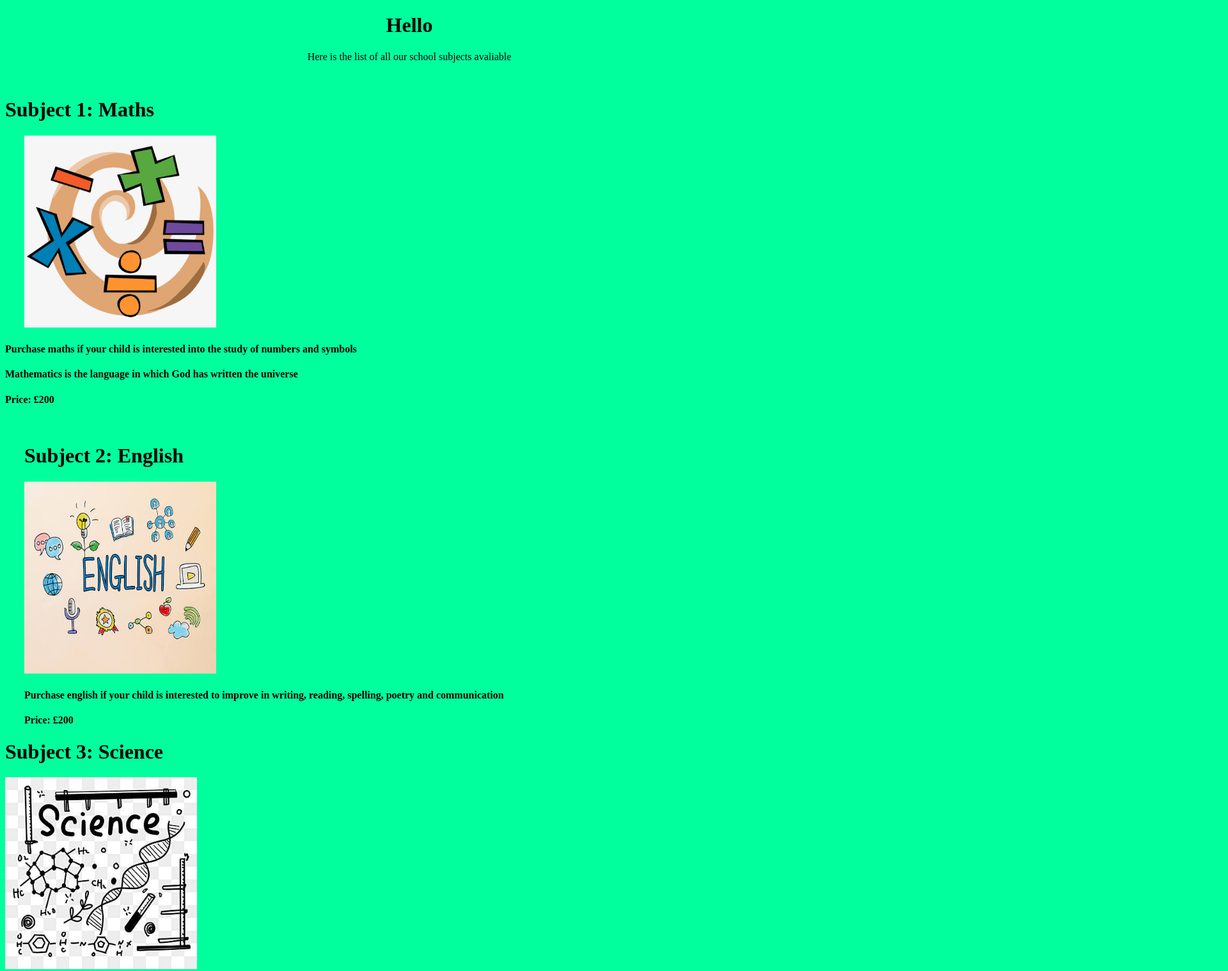
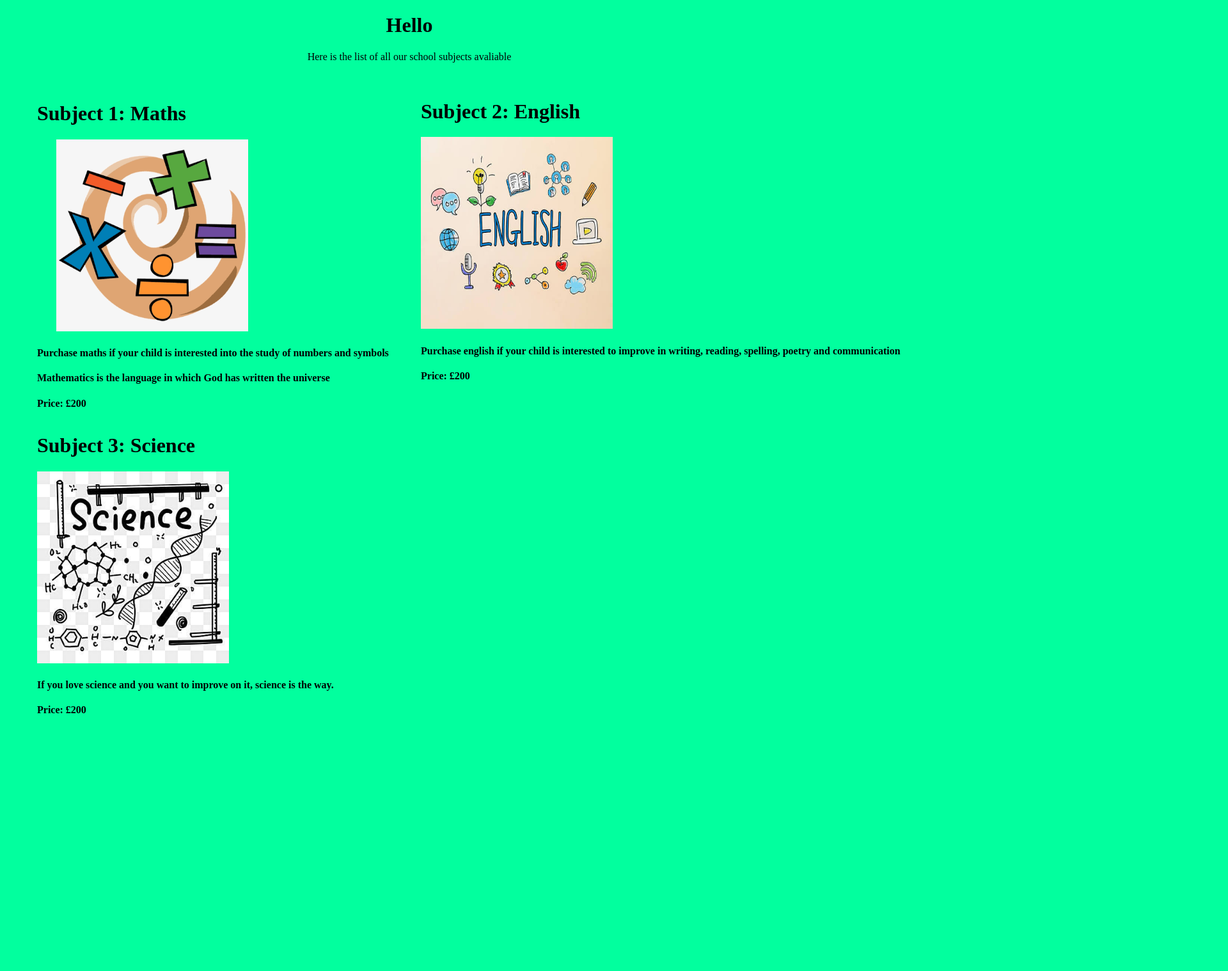
Before and after one commit to Coolts81/Frontend-work, a plain HTML site: page index.html in a window 1280 px wide. Shown: the top 1518 px of the page at 64% size, 1920 px wide, since content can reach past the window. Drawn offline with nearby package versions, Linux system fonts and the light colour scheme.

Commit message:
Edit change frontend 1

```diff
--- a/index.html
+++ b/index.html
@@ -13,13 +13,14 @@
 <center>
 <p>{{ message2 }}</p>
 </center>
-<br>
+
+<div class = "Subject1">
     <h1>{{ Subject1 }}</h1>
     <img class = "MathsImage" :src="Schoolimages[0]">
     <h4>{{ description1 }}</h4>
     <h4>{{ description2 }}</h4>
     <h4>Price: £{{ price1 }}</h4>
-<br>
+</div>
 
 <div class = "Subject2">
     <h1>{{ Subject2 }}</h1>
@@ -28,35 +29,48 @@
     <h4>Price: £{{ price2 }}</h4>
 </div>
 
+<div class = "Subject3">
     <h1>{{ Subject3 }}</h1>
     <img class = "ScienceImage" :src="Schoolimages[2]">
     <h4>{{description4}}</h4>
+    <h4>{{description4e}}</h4>
     <h4>Price: £{{ price3 }}</h4>
+</div>
 
+<div class = "Subject4">
     <h1>{{ Subject4 }}</h1>
     <img class = "ComputerScienceImage" :src="Schoolimages[3]">
     <h4>{{description5}}</h4>
     <h4>Price: £{{ price4 }}</h4>
+</div>
 
+<div class = "Subject5">
     <h1>{{ Subject5 }}</h1>
     <img class = "EconomicsImage" :src="Schoolimages[4]">
     <h4>{{description6}}</h4>
     <h4>Price: £{{ price5 }}</h4>
+</div>
 
+<div class = "Subject6">
     <h1>{{ Subject6 }}</h1>
     <img class = "GeographyImage" :src="Schoolimages[5]">
     <h4>{{description7}}</h4>
     <h4>Price: £{{ price6 }}</h4>
+</div>
 
+<div class = "Subject7">
     <h1>{{ Subject7 }}</h1>
     <img class = "HistoryImage" :src="Schoolimages[6]">
     <h4>{{description8}}</h4>
     <h4>Price: £{{ price7 }}</h4>
+</div>
 
+<div class = "Subject8">
     <h1>{{ Subject8 }}</h1>
     <img class = "ReligiousStudiesImage" :src="Schoolimages[7]">
     <h4>{{description9}}</h4>
     <h4>Price: £{{ price8 }}</h4>
+</div>
 
 </div>
 
@@ -79,7 +93,8 @@
             price2: 200,
 
             Subject3: "Subject 3: Science",
-            description4: "If you love science and you want to improve on it, science is the way. You'll explore experiements, chemicals, nature, earth and more!",
+            description4: "If you love science and you want to improve on it, science is the way.",
+            descirption4e: "You'll explore experiements, chemicals, nature, earth and more!",
             price3: 200,
 
             Subject4: "Subject 4: Computer Science",
@@ -169,9 +184,22 @@
         height: 300px;
     }
 
+    .Subject1{
+        position: relative;
+        left: 50px;
+        top: 40px;
+    }
+
     .Subject2{
         position: relative;
-        left: 30px;
+        left: 650px;
+        top: -465px;
+    }
+
+    .Subject3{
+        position: relative;
+        left: 50px;
+        top: -405px;
     }
 </style>
 
```
Lines whose indentation alone changed are shown as unchanged.
